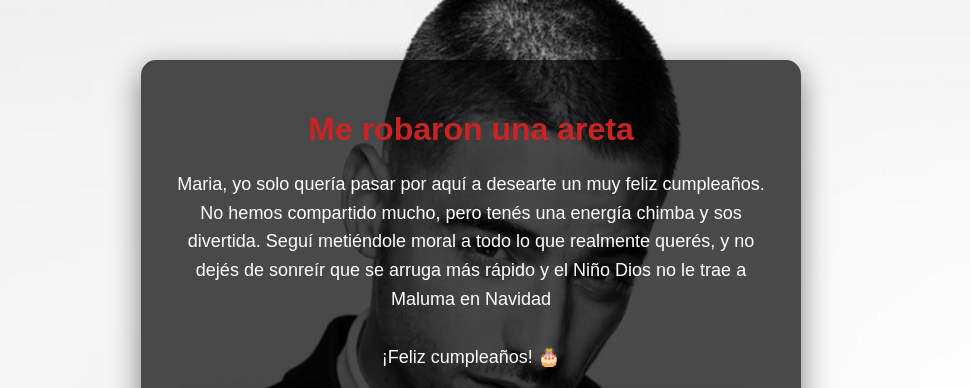
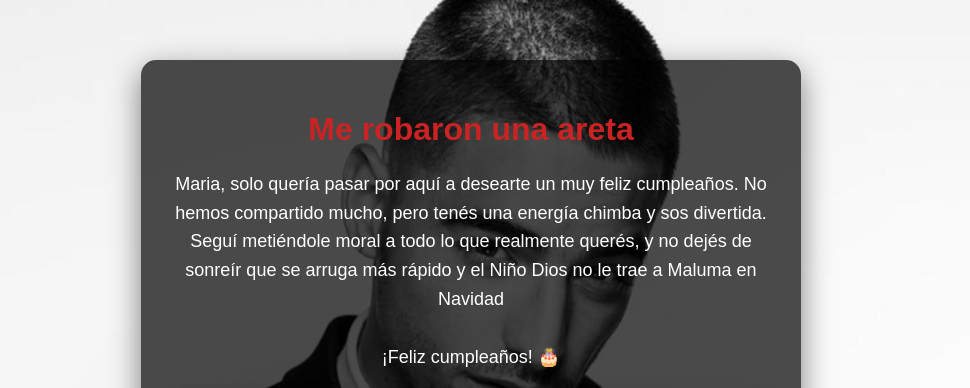
Before and after one commit to JuanH05/Maluma, a plain HTML site: page mensajes.html in a window 1280 px wide. Shown: the top 388 px of the page, without its empty margins (169-1139 px from the left). Drawn offline with Linux system fonts and the light colour scheme; grey boxes are pictures that could not be loaded.

Commit message:
mensajes.html

```diff
--- a/mensajes.html
+++ b/mensajes.html
@@ -12,7 +12,7 @@
   <div class="container">
     <h1 class="mens1">Me robaron una areta</h1>
     <p class="mensaje-personal">
-        Maria, yo solo quería pasar por aquí a desearte un muy feliz cumpleaños. No hemos compartido mucho, pero
+        Maria, solo quería pasar por aquí a desearte un muy feliz cumpleaños. No hemos compartido mucho, pero
         tenés una energía chimba y sos divertida. Seguí metiéndole moral a todo lo que realmente querés, y no dejés de sonreír
         que se arruga más rápido y el Niño Dios no le trae a Maluma en Navidad
         <br><br>
```
